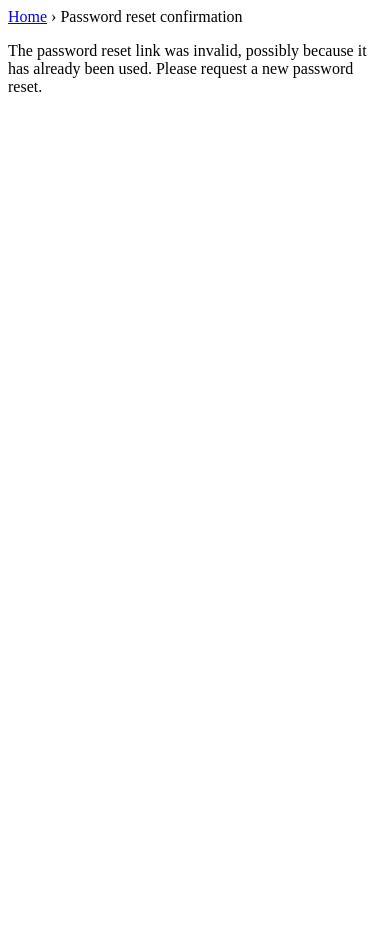
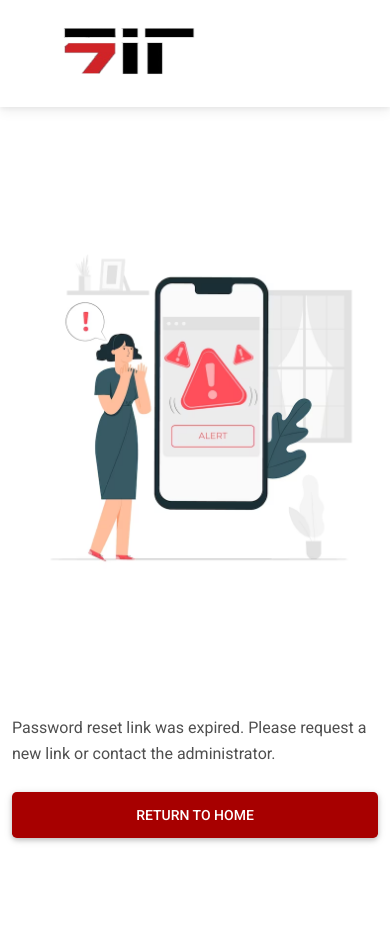
Before and after one commit to pamsacdalan/frontend, a Django app: page /accounts/reset/1/1/ in a window 390 px wide. Before the commit the page ends 92 px from the top, so only its background shows below. Run offline with Django 4.2, Linux system fonts and the light colour scheme.

Commit message:
Added pages and images for password reset forms

```diff
--- /dev/null
+++ b/templates/header.html
@@ -0,0 +1,55 @@
+{% load static %}
+<!DOCTYPE html>
+<html lang="en">
+
+<head>
+  <meta charset="UTF-8" />
+  <meta name="viewport" content="width=device-width, initial-scale=1, shrink-to-fit=no" />
+  <meta http-equiv="x-ua-compatible" content="ie=edge" />
+  <title>Login</title>
+  <!-- MDB icon -->
+  <link rel="icon" href="{% static 'img/logo-red.png'%}" type="image/x-icon" />
+  <!-- Font Awesome -->
+  <link rel="stylesheet" href="https://use.fontawesome.com/releases/v5.15.2/css/all.css" />
+  <!-- Google Fonts Roboto -->
+  <link rel="stylesheet" href="https://fonts.googleapis.com/css2?family=Roboto:wght@300;400;500;700;900&display=swap" />
+  <!-- MDB -->
+  <link rel="stylesheet" href="{% static 'css/bootstrap-login-form.min.css' %}" />
+  <style>
+    .divider:after,
+    .divider:before {
+      content: "";
+      flex: 1;
+      height: 1px;
+      background: #eee;
+    }
+  </style>
+</head>
+
+<body class="d-flex flex-column h-100">
+  <!-- Start your project here-->
+  <main class="flex-shrink-0">
+    <!-- Navigation-->
+    <nav class="navbar navbar-expand-lg navbar-light bg-white py-3">
+        <div class="container px-5">
+            <a class="navbar-brand" href="{% url 'home' %}"><img src="{% static 'img/logo-red.png' %}" width = 150, height=65, alt="..." height="35">
+                {% comment %} <li class="nav-item"><a class="nav-link" href="index.html">Home</a></li> {% endcomment %}
+            </a>
+            <button class="navbar-toggler" type="button" data-bs-toggle="collapse" data-bs-target="#navbarSupportedContent" aria-controls="navbarSupportedContent" aria-expanded="false" aria-label="Toggle navigation"><span class="navbar-toggler-icon"></span></button>
+            <div class="collapse navbar-collapse" id="navbarSupportedContent">
+                <ul class="navbar-nav ms-auto mb-2 mb-lg-0 small fw-bolder">
+
+                    {% comment %} <li class="nav-item"><a class="nav-link" href="{% url 'sit_admin_dashboard' %}">Admin</a></li> {% endcomment %}
+                </ul>
+            </div>
+        </div>
+    </nav>
+    {% block content %} {% endblock content %}
+
+  <!-- MDB -->
+  <script type="text/javascript" src="{% static 'js/mdb.min.js' %}" />></script>
+  <!-- Custom scripts -->
+  <script type="text/javascript"></script>
+</body>
+
+</html>
--- a/templates/registration/login.html
+++ b/templates/registration/login.html
@@ -52,9 +52,6 @@
                 </div>
             </div>
         </nav>
-
-
-
       <section class="vh-100">
         <div class="container py-5 h-100">
           <div class="row d-flex align-items-center justify-content-center h-100">
@@ -94,7 +91,7 @@
                 </div>
 
                 <!-- Submit button -->
-                <button type="submit"  style = "background-color:#a70000" class="btn btn-primary btn-lg btn-block">Sign in</button>
+                <button type="submit"  style = "background-color:#a70000" class="btn btn-primary btn-lg btn-block">Log in</button>
 
                 {% comment %} <div class="divider d-flex align-items-center my-4">
                   <p class="text-center fw-bold mx-3 mb-0 text-muted">OR</p>
--- a/templates/registration/password_reset_confirm.html
+++ b/templates/registration/password_reset_confirm.html
@@ -1,40 +1,108 @@
+{% extends 'header.html' %}
+
 {% load i18n static %}
 
-{% block extrastyle %}<link rel="stylesheet" href="{% static "admin/css/forms.css" %}">{% endblock %}
+{% comment %} {% block extrastyle %}<link rel="stylesheet" href="{% static "admin/css/forms.css" %}">{% endblock %}
 {% block breadcrumbs %}
 <div class="breadcrumbs">
 <a href="{% url 'website_landing' %}">{% translate 'Home' %}</a>
 &rsaquo; {% translate 'Password reset confirmation' %}
 </div>
-{% endblock %}
+{% endblock %} {% endcomment %}
 
 {% block content %}
 
 {% if validlink %}
 
-<p>{% translate "Please enter your new password twice so we can verify you typed it in correctly." %}</p>
+{% comment %} <p>{% translate "Please enter your new password twice so we can verify you typed it in correctly." %}</p> {% endcomment %}
 
-<form method="post">{% csrf_token %}
-<fieldset class="module aligned">
-    <input class="hidden" autocomplete="username" value="{{ form.user.get_username }}">
-    <div class="form-row field-password1">
-        {{ form.new_password1.errors }}
-        <label for="id_new_password1">{% translate 'New password:' %}</label>
-        {{ form.new_password1 }}
+
+
+<section class="vh-100">
+    <div class="container py-5 h-100">
+      <div class="row d-flex align-items-center justify-content-center h-100">
+        <div class="col-md-8 col-lg-7 col-xl-6">
+          <img src="{% static 'img/pw_reset_success.avif'%}"width="900" height="800" class="img-fluid" alt="login photo">
+        </div>
+        <div class="col-md-7 col-lg-5 col-xl-5 offset-xl-1">
+            <label>Please enter your new password twice so we can verify you typed it in correctly.</label>
+
+            <form method="post">
+                {% csrf_token %}
+                <br>
+            <!-- New password input -->
+            <div class="form-outline mb-4">
+
+              <input type="password" id="form1Example13" class="form-control form-control-lg" {{ form.new_password1 }}
+              <label class="form-label" for="form1Example13">New Password</label>
+            </div>
+
+            <!-- confirm Password input -->
+            <div class="form-outline mb-4">
+
+              <input type="password" id="form1Example23" class="form-control form-control-lg"  {{ form.new_password2 }}
+              <label class="form-label" for="form1Example23">Confirm password</label>
+            </div>
+
+            <div class="d-flex justify-content-around align-items-center mb-4">
+
+              <!-- Checkbox -->
+              <div class="form-check">
+
+                {% comment %} <input
+                  class="form-check-input"
+                  type="checkbox"
+                  value=""
+                  id="form1Example3"
+                  checked {% endcomment %}
+
+                  <label> Changing password for user {{ form.user.get_username }}</label>
+                {% comment %} <label class="form-check-label" for="form1Example3"> Remember me </label> {% endcomment %}
+              </div>
+
+            </div>
+            {{ form.new_password1.errors }}
+            {{ form.new_password2.errors }}
+            <!-- Submit button -->
+            {% comment %} <button type="submit"  style = "background-color:#a70000" class="btn btn-primary btn-lg btn-block">Sign in</button> {% endcomment %}
+            <input type="submit" style = "background-color:#a70000" class="btn btn-primary btn-lg btn-block" value="{% translate 'Change my password' %}">
+            {% comment %} <div class="divider d-flex align-items-center my-4">
+              <p class="text-center fw-bold mx-3 mb-0 text-muted">OR</p>
+            </div> {% endcomment %}
+
+            {% comment %} <a class="btn btn-primary btn-lg btn-block" style="background-color: #3b5998" href="#!" role="button">
+              <i class="fab fa-facebook-f me-2"></i>Continue with Facebook
+            </a>
+            <a class="btn btn-primary btn-lg btn-block" style="background-color: #55acee" href="#!" role="button">
+              <i class="fab fa-twitter me-2"></i>Continue with Twitter</a> {% endcomment %}
+
+          </form>
+        </div>
+      </div>
     </div>
-    <div class="form-row field-password2">
-        {{ form.new_password2.errors }}
-        <label for="id_new_password2">{% translate 'Confirm password:' %}</label>
-        {{ form.new_password2 }}
+  </section>
+
+  {% else %}
+
+  <section class="vh-100">
+  <div class="container py-5 h-100">
+    <div class="row d-flex align-items-center justify-content-center h-100">
+      <div class="col-md-8 col-lg-7 col-xl-6">
+        <img src="{% static 'img/error_pwreset.avif'%}"width="900" height="800" class="img-fluid" alt="login photo">
+      </div>
+      <div class="col-md-7 col-lg-5 col-xl-5 offset-xl-1">
+          <label>Password reset link was expired. Please request a new link or contact the administrator.</label>
+            <form action = "{% url 'home' %}">
+                <br>
+                <button style = "background-color:#a70000" class="btn btn-primary btn-lg btn-block">Return to Home
+            </form>
+        </form>
+      </div>
     </div>
-    <input type="submit" value="{% translate 'Change my password' %}">
-</fieldset>
-</form>
-
-{% else %}
-
-<p>{% translate "The password reset link was invalid, possibly because it has already been used.  Please request a new password reset." %}</p>
-
+  </div>
+</section>
 {% endif %}
 
+
+
 {% endblock %}
```
Also changed, not shown: templates/registration/password_reset_complete.html (+27 -4 lines), templates/registration/password_reset_done.html (+40 -4 lines), static/img/error_pwreset.avif (added), static/img/forgotpw_email.avif (added), static/img/pw_reset_done.avif (added), static/img/pw_reset_success.avif (added).
